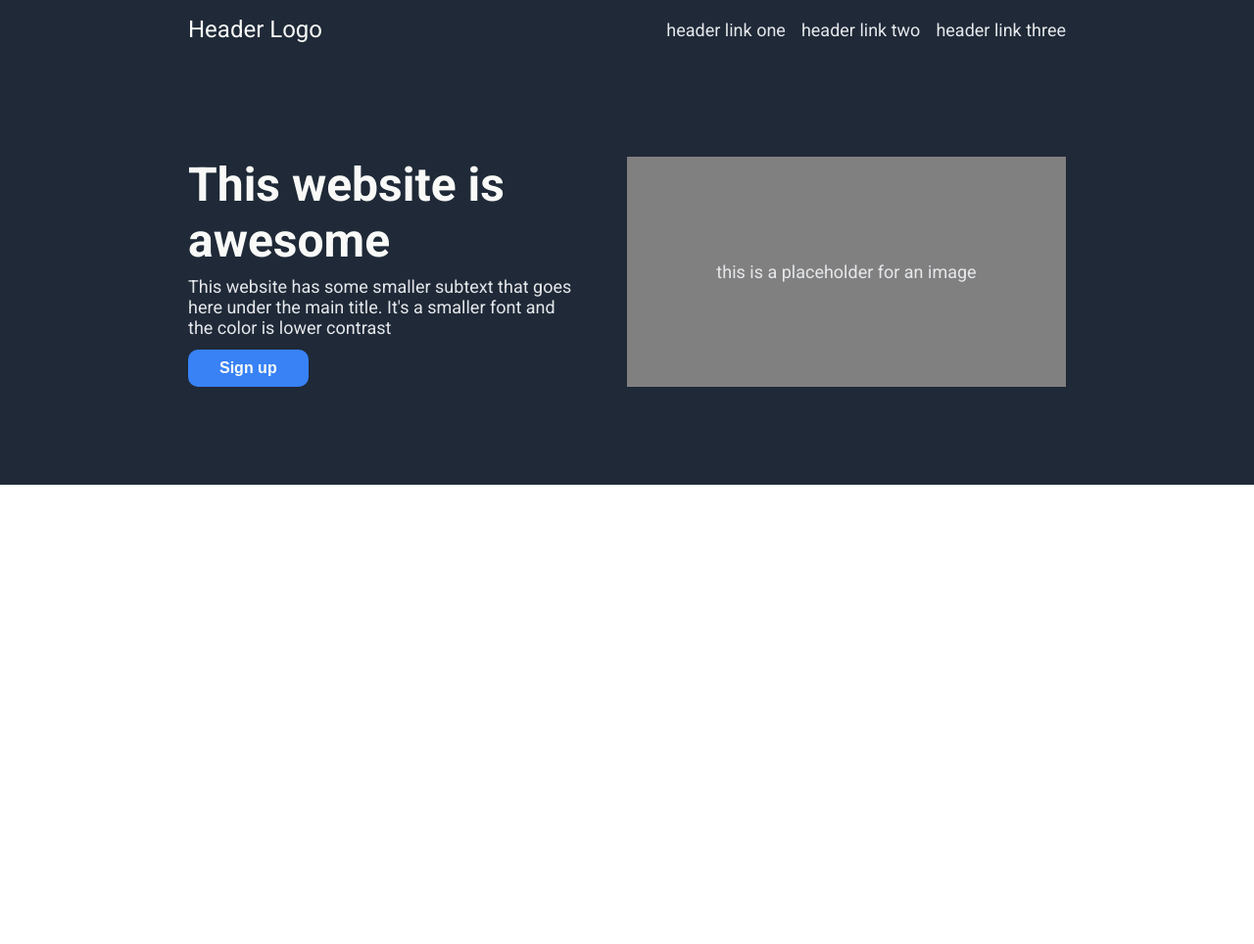
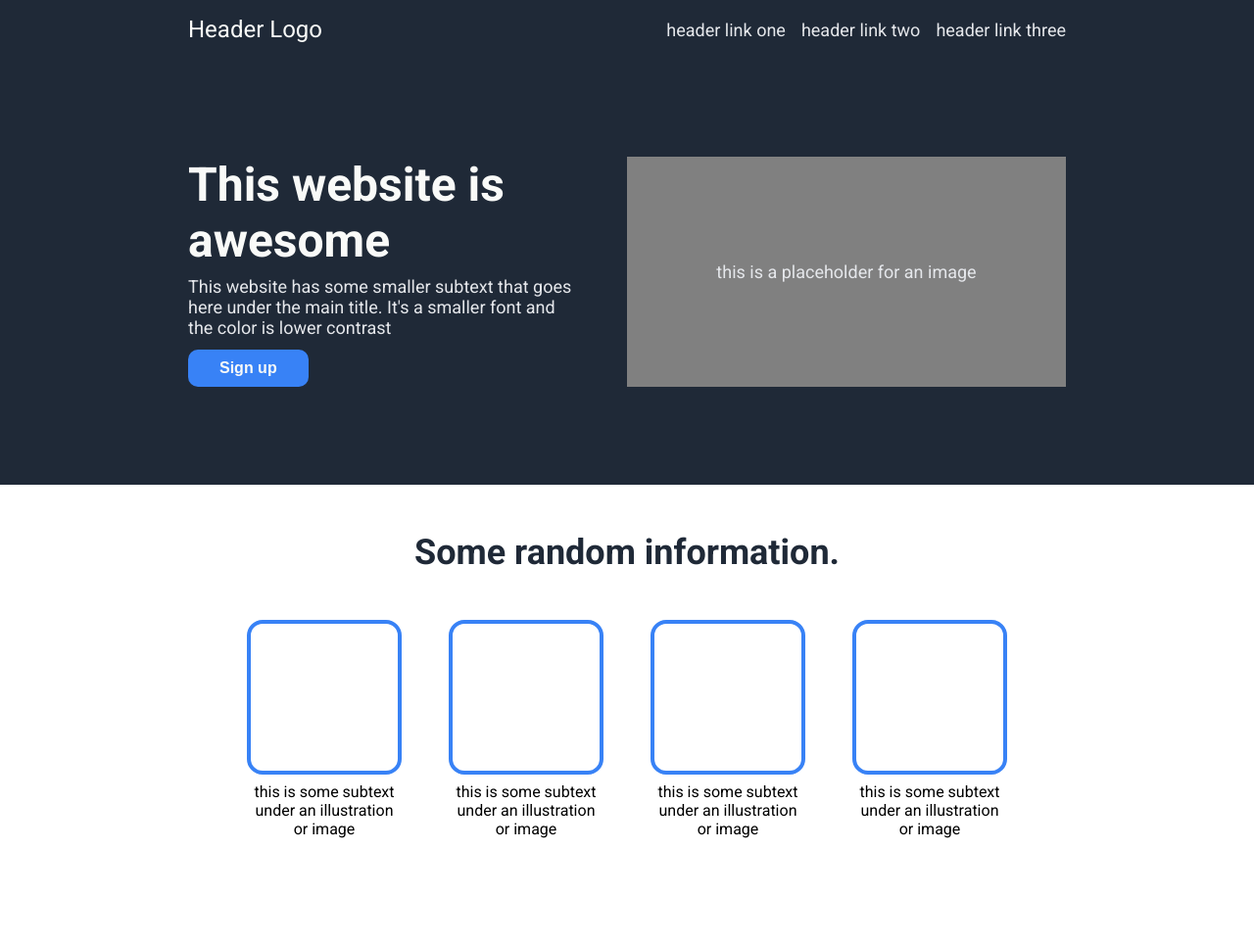
Before and after one commit to Spanthyx/landing-page, a plain HTML site: page index.html in a window 1280 px wide. Shown: the whole page at 98% size. Before the commit the page ends 800 px from the top, so only its background shows below. Drawn offline with Linux system fonts and the light colour scheme.

Commit message:
Complete information section

```diff
--- a/index.html
+++ b/index.html
@@ -11,7 +11,7 @@
     <link href="https://fonts.googleapis.com/css2?family=Roboto:ital,wght@0,400;0,700;1,400&display=swap" rel="stylesheet">
 </head>
 <body>
-    <div class="hero">
+    <div class="section hero">
         <header class="main-section">
             <div class="header-logo">
                 Header Logo
@@ -33,6 +33,31 @@
             </div>
         </div>
     </div>
+    <div class="section info">
+        <div class="main-section">
+            <div class="info-title-container">
+                <h2 class="info-title">Some random information.</h2>
+            </div>
+            <div class="info-content">
+                <div class="info-item">
+                    <div class="info-img"></div>
+                    <p class="info-text">this is some subtext under an illustration or image</p>
+                </div>
+                <div class="info-item">
+                    <div class="info-img"></div>
+                    <p class="info-text">this is some subtext under an illustration or image</p>
+                </div>
+                <div class="info-item">
+                    <div class="info-img"></div>
+                    <p class="info-text">this is some subtext under an illustration or image</p>
+                </div>
+                <div class="info-item">
+                    <div class="info-img"></div>
+                    <p class="info-text">this is some subtext under an illustration or image</p>
+                </div>
+            </div>
+        </div>
+    </div>
 
 </body>
 </html>
--- a/styles.css
+++ b/styles.css
@@ -9,6 +9,15 @@ body {
     margin: 0;
 
     font-family: 'Roboto', sans-serif;
+}
+
+.section {
+    display: flex;
+    flex-direction: column;
+    justify-content: center;
+    align-items: center;
+
+    width: 100%;
 }
 
 .main-section {
@@ -47,14 +56,6 @@ header {
 /* || HERO */
 
 .hero {
-
-    display: flex;
-    flex-direction: column;
-    justify-content: center;
-    align-items: center;
-
-    width: 100%;
-
     background-color: #1F2937;
 }
 
@@ -113,6 +114,83 @@ header {
 
 
 
+/* || INFORMATION */
+
+.info-title-container {
+    display: flex;
+    justify-content: center;
+    align-items: center;
+}
+
+.info-title {
+    margin: 48px 0;
+
+    font-size: 36px;
+    font-weight: 800;
+    color: #1F2937;
+
+}
+
+.info-content {
+    display: flex;
+    justify-content: center;
+    align-items: center;
+    gap: 48px;
+
+    margin-bottom: 100px;
+}
+
+.info-item {
+    display: flex;
+    flex-direction: column;
+    justify-content: center;
+    align-items: center;
+}
+
+
+.info-img {
+    border: 4px solid #3882F6;
+    border-radius: 16px;
+
+    height: 150px;
+    width: 150px;
+}
+
+.info-text {
+    margin: 8px 0;
+
+    width: 150px;
+
+    text-align: center;
+}
+
+
+
+
+
+
+
+
+
+
+
+
+
+
+
+
+
+
+
+
+
+
+
+
+
+
+
+
 
 
 
```
